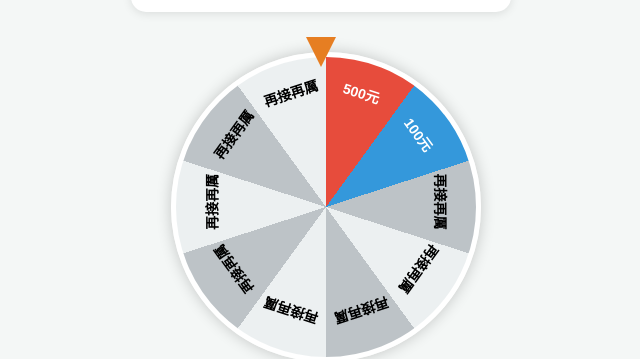
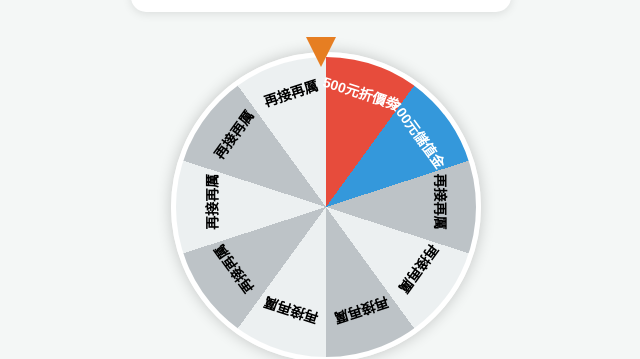
Before and after one commit to danny20010421/line-wheel, a plain HTML site: page index.html in a window 1280 px wide. Shown: the part 182-541 px from the top of the page, without its empty margins (319-959 px from the left). Drawn offline with Linux system fonts and the light colour scheme.

Commit message:
Update index.html

```diff
--- a/index.html
+++ b/index.html
@@ -29,8 +29,8 @@
     <div class="wheel-container">
         <div class="pointer"></div>
         <div id="wheel">
-            <div class="label" style="transform: rotate(18deg); color:white">500元</div>
-            <div class="label" style="transform: rotate(54deg); color:white">100元</div>
+            <div class="label" style="transform: rotate(18deg); color:white">500元折價劵</div>
+            <div class="label" style="transform: rotate(54deg); color:white">100元儲值金</div>
             <div class="label" style="transform: rotate(90deg)">再接再厲</div>
             <div class="label" style="transform: rotate(126deg)">再接再厲</div>
             <div class="label" style="transform: rotate(162deg)">再接再厲</div>
```
